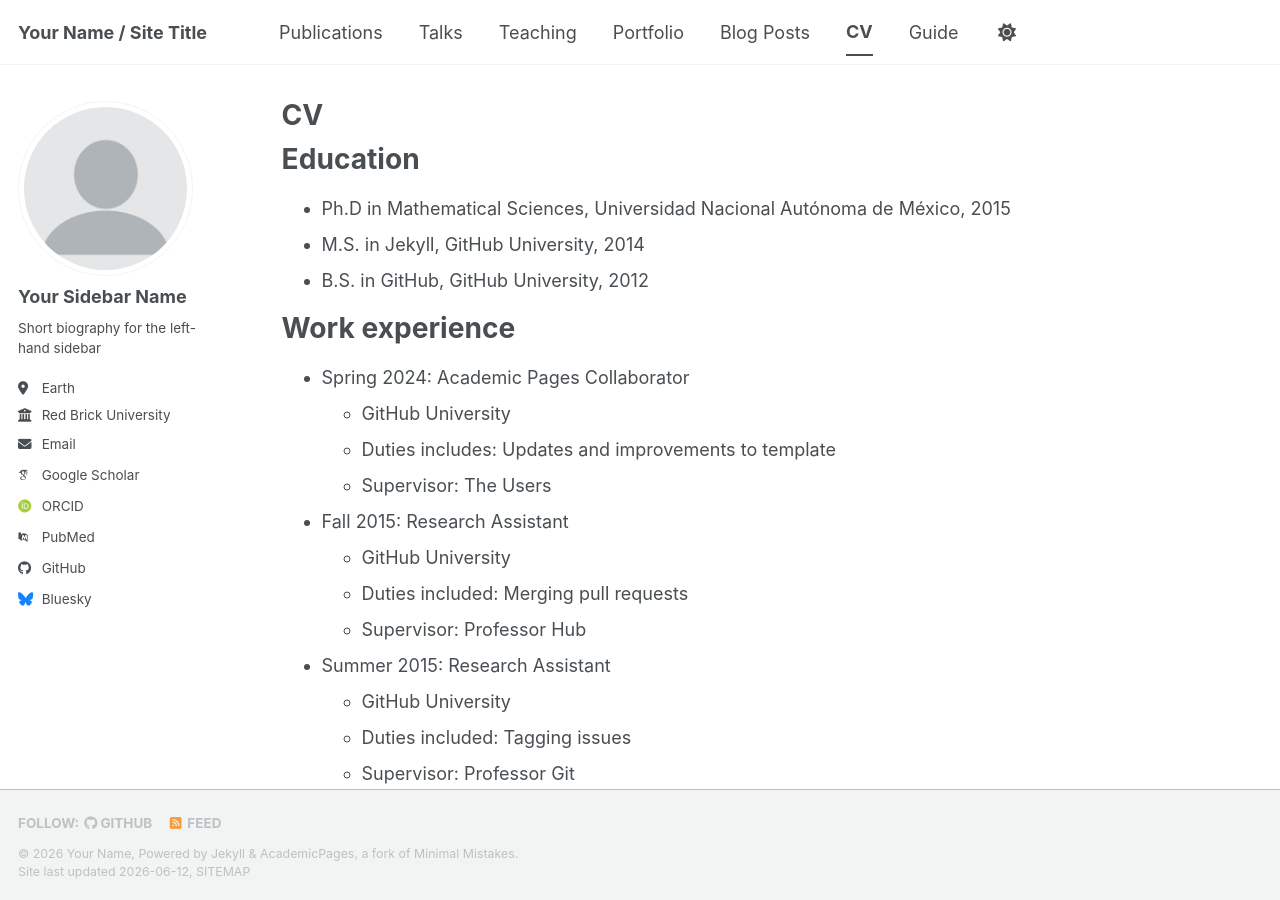
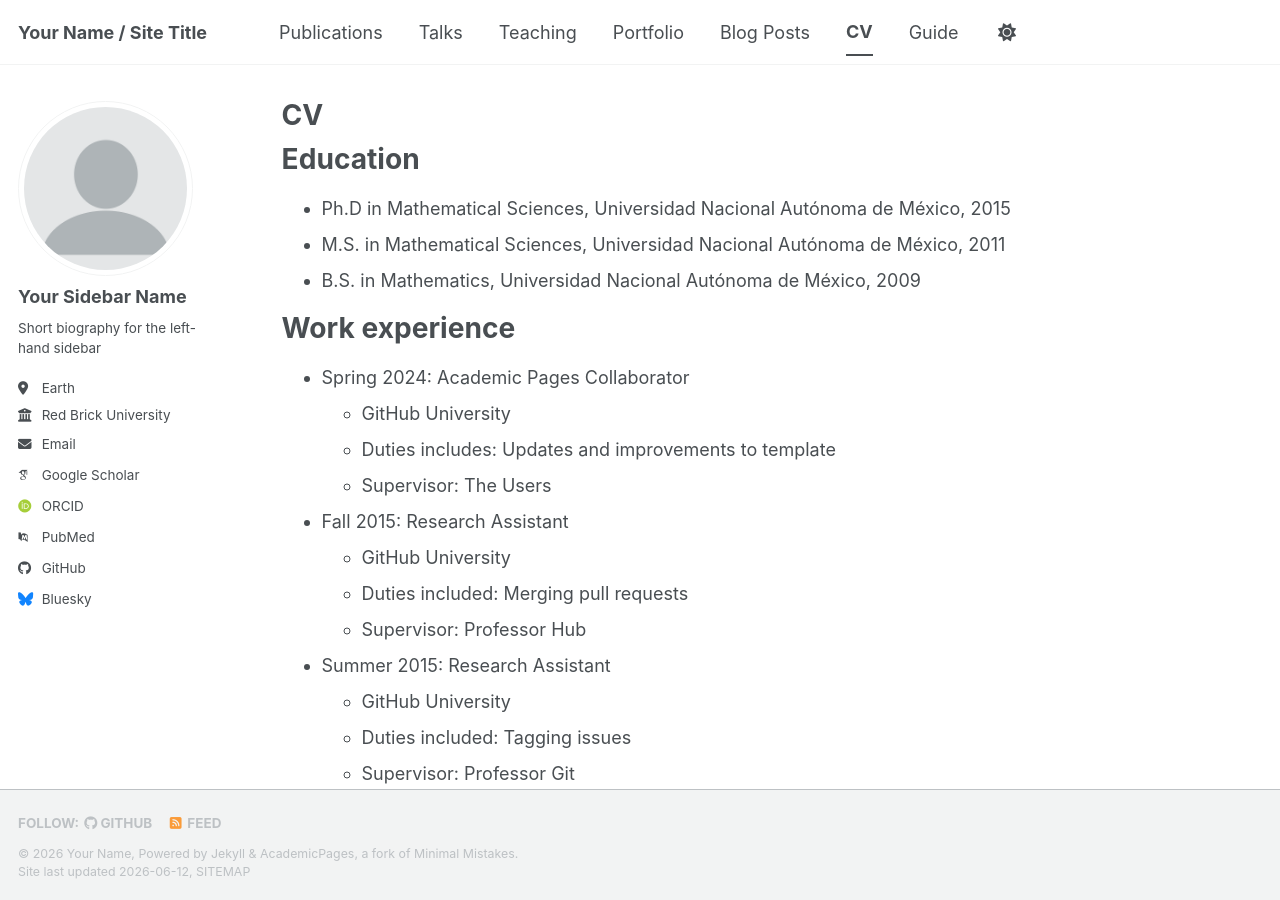
Before and after one commit to zimbron/zimbron.github.io, a Jekyll site: the page built from _pages/cv.md, in a window 1280 px wide and 900 px high. Built offline with Jekyll 4.4.1, drawn with Linux system fonts in a browser that asks for light colours; some web fonts are replaced; a script bundle is joined from its source files by our own code; library files that are not in the unit come from our copies.

Commit message:
Update cv.md

```diff
--- a/_pages/cv.md
+++ b/_pages/cv.md
@@ -12,8 +12,8 @@ redirect_from:
 Education
 ======
 * Ph.D in Mathematical Sciences, Universidad Nacional Autónoma de México, 2015
-* M.S. in Jekyll, GitHub University, 2014
-* B.S. in GitHub, GitHub University, 2012
+* M.S. in Mathematical Sciences, Universidad Nacional Autónoma de México, 2011
+* B.S. in Mathematics, Universidad Nacional Autónoma de México, 2009
 
 Work experience
 ======
```
